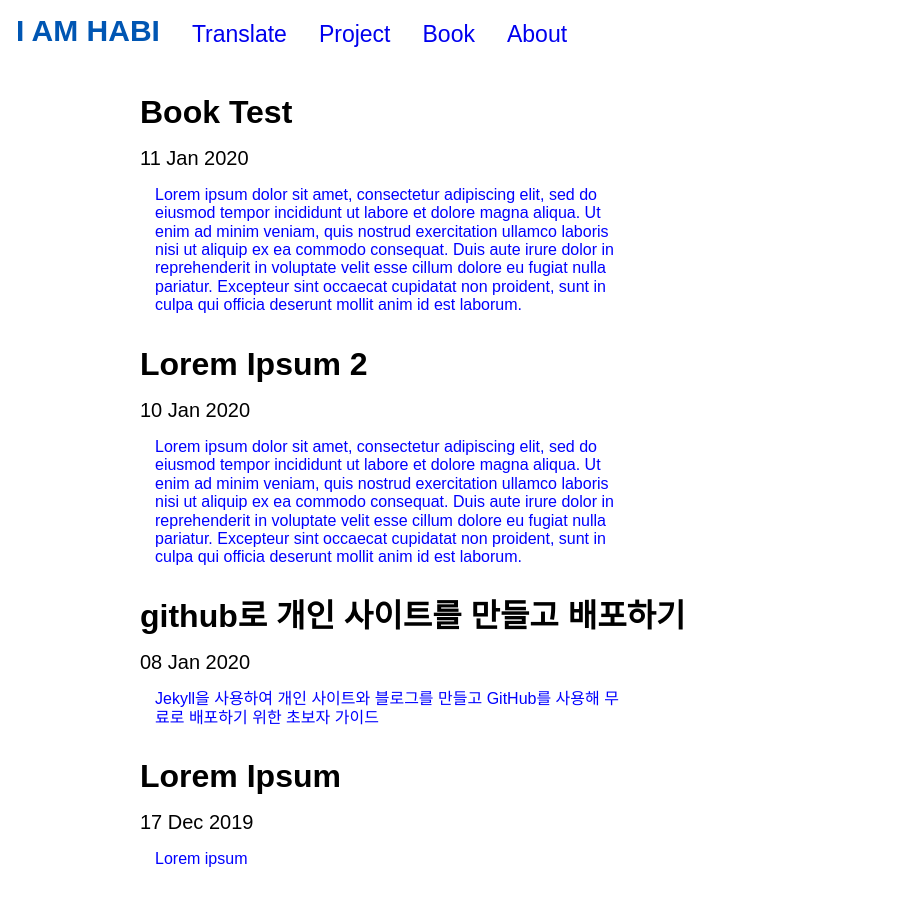
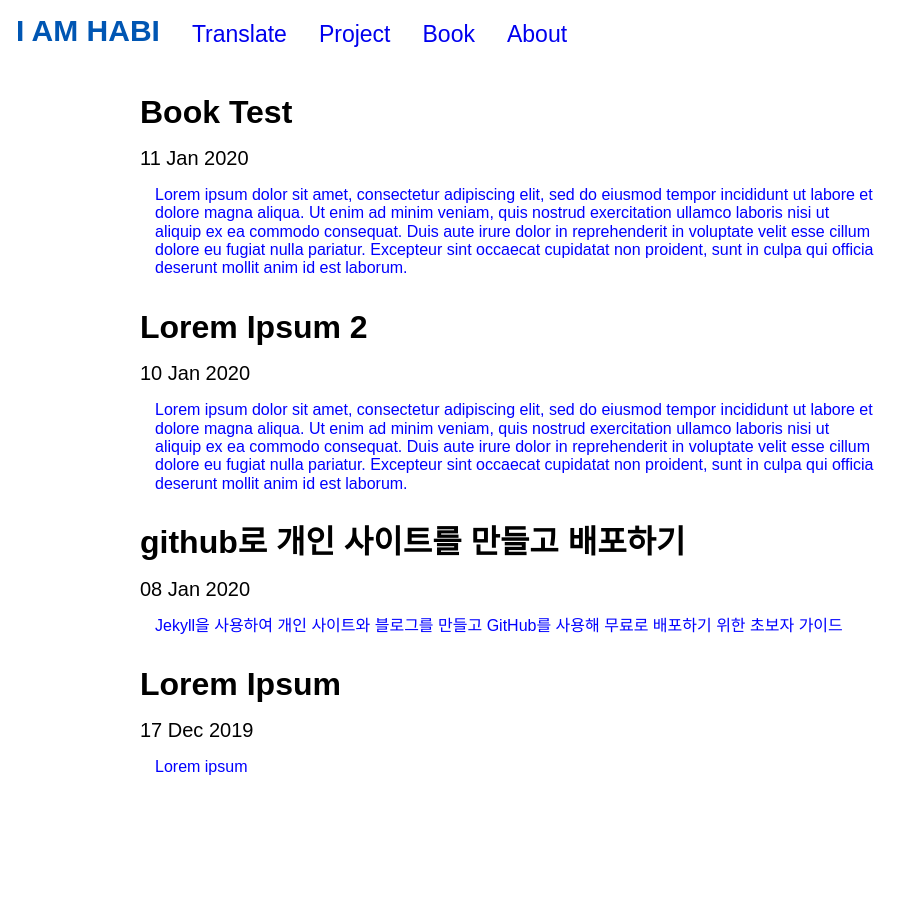
Before and after one commit to iamhabi/iamhabi.github.io, a Jekyll site: the page built from index.html, in a window 1280 px wide. Shown: the whole page, without its empty margins (0-918 px from the left). Built offline with Jekyll 4.4.1, drawn with Linux system fonts in a browser that asks for light colours.

Commit message:
responsive

```diff
--- a/index.html
+++ b/index.html
@@ -14,7 +14,7 @@
         <div class="date">
             <p class="date">{{ post.date | date_to_string }}</p>
         </div>
-        <div class="col-6 col-s-9 post_excerpt">
+        <div class="col-9 col-s-12 post_excerpt">
             <p>{{ post.excerpt }}</p>
         </div>
 
```
